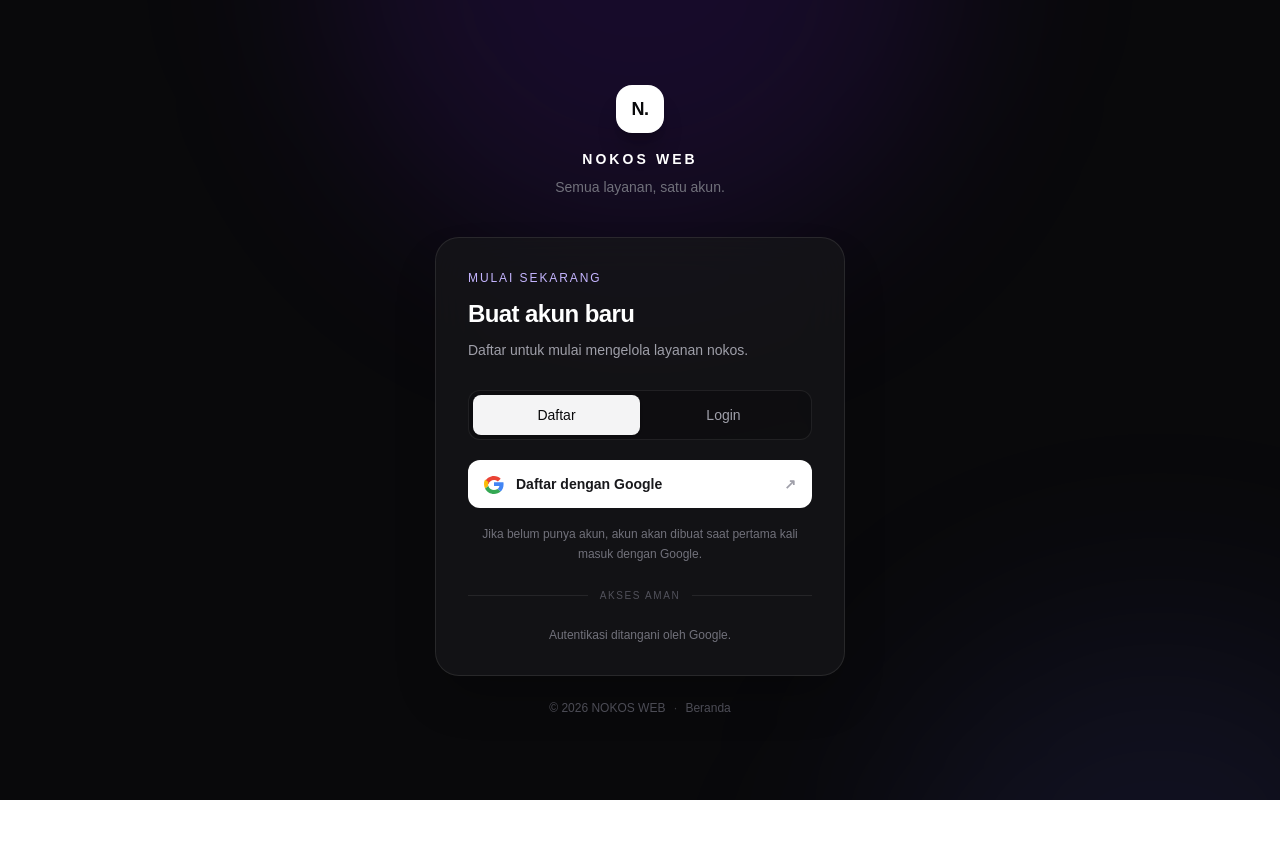
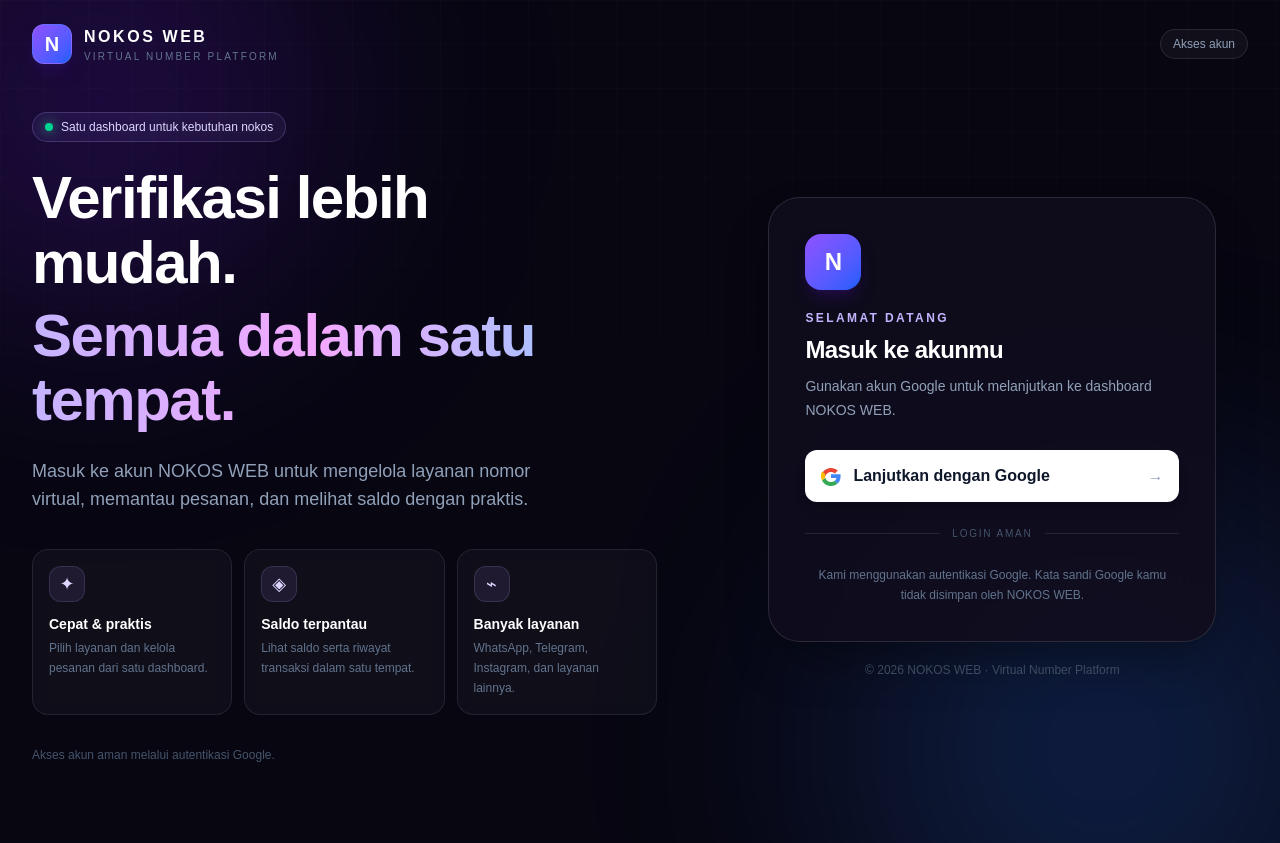
Before and after one commit to exionomercy420-ctrl/nokos-web, a Next.js app: page /login in a window 1280 px wide. Before the commit the page ends 800 px from the top, so only its background shows below. Built offline with nearby package versions, Linux system fonts and the light colour scheme.

Commit message:
Restore previous NOKOS login design

```diff
--- a/app/login/page.tsx
+++ b/app/login/page.tsx
@@ -1,72 +1,89 @@
-"use client";
+import Link from "next/link";
 
-import Link from "next/link";
-import { useState } from "react";
+const highlights = [
+  { icon: "✦", title: "Cepat & praktis", description: "Pilih layanan dan kelola pesanan dari satu dashboard." },
+  { icon: "◈", title: "Saldo terpantau", description: "Lihat saldo serta riwayat transaksi dalam satu tempat." },
+  { icon: "⌁", title: "Banyak layanan", description: "WhatsApp, Telegram, Instagram, dan layanan lainnya." },
+];
 
 export default function LoginPage() {
-  const [mode, setMode] = useState<"register" | "login">("register");
-  const isRegister = mode === "register";
-
   return (
-    <main className="relative flex min-h-screen items-center justify-center overflow-hidden bg-[#09090b] px-4 py-10 text-zinc-100 selection:bg-violet-500/30 sm:px-6">
-      <div aria-hidden="true" className="pointer-events-none absolute inset-0 overflow-hidden">
-        <div className="absolute left-1/2 top-[-22rem] h-[38rem] w-[38rem] -translate-x-1/2 rounded-full bg-violet-600/[0.13] blur-[100px]" />
-        <div className="absolute bottom-[-24rem] right-[-10rem] h-[35rem] w-[35rem] rounded-full bg-indigo-500/[0.09] blur-[110px]" />
+    <main className="relative isolate min-h-screen overflow-hidden bg-[#070611] text-white">
+      <div aria-hidden="true" className="pointer-events-none absolute inset-0 -z-10 overflow-hidden">
+        <div className="absolute -left-32 top-[-8rem] h-[28rem] w-[28rem] rounded-full bg-violet-600/20 blur-[120px]" />
+        <div className="absolute -right-20 bottom-[-10rem] h-[32rem] w-[32rem] rounded-full bg-blue-500/20 blur-[130px]" />
+        <div className="absolute inset-0 opacity-[0.13] [background-image:linear-gradient(rgba(255,255,255,.12)_1px,transparent_1px),linear-gradient(90deg,rgba(255,255,255,.12)_1px,transparent_1px)] [background-size:44px_44px] [mask-image:linear-gradient(to_bottom,black,transparent_85%)]" />
       </div>
 
-      <div className="relative w-full max-w-[410px]">
-        <header className="mb-10 flex flex-col items-center text-center">
-          <div className="flex h-12 w-12 items-center justify-center rounded-2xl bg-white text-lg font-black tracking-tight text-zinc-950 shadow-xl shadow-black/20">
-            N.
+      <header className="mx-auto flex w-full max-w-7xl items-center justify-between px-5 py-6 sm:px-8">
+        <Link href="/login" className="flex items-center gap-3">
+          <div className="flex h-10 w-10 items-center justify-center rounded-xl border border-violet-300/20 bg-gradient-to-br from-violet-500 to-blue-600 text-xl font-black shadow-lg shadow-violet-950/50">N</div>
+          <div>
+            <p className="font-extrabold tracking-[0.16em]">NOKOS WEB</p>
+            <p className="text-[10px] tracking-[0.22em] text-slate-500">VIRTUAL NUMBER PLATFORM</p>
           </div>
-          <p className="mt-4 text-sm font-semibold tracking-[0.22em] text-white">NOKOS WEB</p>
-          <p className="mt-2 text-sm text-zinc-500">Semua layanan, satu akun.</p>
+        </Link>
+        <span className="rounded-full border border-white/10 bg-white/[0.04] px-3 py-1.5 text-xs text-slate-400">Akses akun</span>
       </header>
 
-        <section className="rounded-3xl border border-white/[0.09] bg-zinc-900/70 p-6 shadow-2xl shadow-black/30 backdrop-blur-xl sm:p-8">
+      <div className="mx-auto grid min-h-[calc(100vh-100px)] w-full max-w-7xl items-center gap-12 px-5 pb-12 pt-6 sm:px-8 lg:grid-cols-[1.1fr_.9fr] lg:gap-20 lg:pb-20">
+        <section className="mx-auto w-full max-w-2xl lg:mx-0">
+          <div className="inline-flex items-center gap-2 rounded-full border border-violet-300/20 bg-violet-400/[0.08] px-3 py-1.5 text-xs font-medium text-violet-200">
+            <span className="h-2 w-2 rounded-full bg-emerald-400 shadow-[0_0_12px_rgba(52,211,153,.8)]" />
+            Satu dashboard untuk kebutuhan nokos
+          </div>
+          <h1 className="mt-6 max-w-xl text-4xl font-black leading-[1.08] tracking-tight sm:text-5xl lg:text-6xl">
+            Verifikasi lebih mudah.
+            <span className="mt-2 block bg-gradient-to-r from-violet-300 via-fuchsia-300 to-blue-300 bg-clip-text text-transparent">Semua dalam satu tempat.</span>
+          </h1>
+          <p className="mt-6 max-w-lg text-base leading-7 text-slate-400 sm:text-lg">
+            Masuk ke akun NOKOS WEB untuk mengelola layanan nomor virtual, memantau pesanan, dan melihat saldo dengan praktis.
+          </p>
+
+          <div className="mt-9 grid gap-3 sm:grid-cols-3 lg:grid-cols-1 xl:grid-cols-3">
+            {highlights.map((item) => (
+              <div key={item.title} className="rounded-2xl border border-white/[0.09] bg-white/[0.035] p-4 backdrop-blur-sm">
+                <span className="flex h-9 w-9 items-center justify-center rounded-xl border border-violet-300/15 bg-violet-400/10 text-lg text-violet-200">{item.icon}</span>
+                <h2 className="mt-3 text-sm font-bold">{item.title}</h2>
+                <p className="mt-1 text-xs leading-5 text-slate-500">{item.description}</p>
+              </div>
+            ))}
+          </div>
+          <p className="mt-8 text-xs text-slate-600">Akses akun aman melalui autentikasi Google.</p>
+        </section>
+
+        <section className="mx-auto w-full max-w-md">
+          <div className="rounded-[2rem] border border-white/[0.12] bg-[#100d1d]/90 p-6 shadow-2xl shadow-black/40 backdrop-blur-xl sm:p-9">
             <div className="mb-7">
-            <p className="text-xs font-medium uppercase tracking-[0.16em] text-violet-300">{isRegister ? "Mulai sekarang" : "Senang melihatmu lagi"}</p>
-            <h1 className="mt-3 text-2xl font-semibold tracking-tight text-white">{isRegister ? "Buat akun baru" : "Masuk ke akunmu"}</h1>
-            <p className="mt-2 text-sm leading-6 text-zinc-400">{isRegister ? "Daftar untuk mulai mengelola layanan nokos." : "Lanjutkan ke dashboard NOKOS WEB."}</p>
+              <div className="mb-5 flex h-14 w-14 items-center justify-center rounded-2xl bg-gradient-to-br from-violet-500 to-blue-600 text-2xl font-black shadow-lg shadow-violet-950/50">N</div>
+              <p className="text-xs font-bold uppercase tracking-[0.2em] text-violet-300">Selamat datang</p>
+              <h2 className="mt-2 text-2xl font-bold tracking-tight">Masuk ke akunmu</h2>
+              <p className="mt-2 text-sm leading-6 text-slate-400">Gunakan akun Google untuk melanjutkan ke dashboard NOKOS WEB.</p>
             </div>
 
-          <div className="mb-5 grid grid-cols-2 rounded-xl border border-white/[0.08] bg-black/20 p-1">
-            <button type="button" onClick={() => setMode("register")} className={`rounded-lg px-3 py-2.5 text-sm font-medium transition ${isRegister ? "bg-zinc-100 text-zinc-950 shadow-sm" : "text-zinc-400 hover:text-white"}`}>
-              Daftar
-            </button>
-            <button type="button" onClick={() => setMode("login")} className={`rounded-lg px-3 py-2.5 text-sm font-medium transition ${!isRegister ? "bg-zinc-100 text-zinc-950 shadow-sm" : "text-zinc-400 hover:text-white"}`}>
-              Login
-            </button>
-          </div>
-
-          <Link href="/auth/login" className="group flex w-full items-center justify-center gap-3 rounded-xl bg-white px-4 py-3.5 text-sm font-semibold text-zinc-900 transition hover:bg-zinc-200 focus:outline-none focus:ring-2 focus:ring-violet-400 focus:ring-offset-2 focus:ring-offset-zinc-900">
+            <Link
+              href="/auth/login"
+              className="group flex w-full items-center justify-center gap-3 rounded-xl bg-white px-4 py-3.5 font-semibold text-slate-900 shadow-lg shadow-black/10 transition hover:-translate-y-0.5 hover:bg-slate-100 focus:outline-none focus:ring-2 focus:ring-violet-400 focus:ring-offset-2 focus:ring-offset-[#100d1d]"
+            >
               <svg aria-hidden="true" viewBox="0 0 48 48" className="h-5 w-5">
                 <path fill="#EA4335" d="M24 9.5c3.54 0 6.71 1.22 9.21 3.6l6.85-6.85C35.9 2.38 30.47 0 24 0 14.62 0 6.51 5.38 2.56 13.22l7.98 6.19C12.43 13.72 17.74 9.5 24 9.5Z" transform="translate(0 5)" />
                 <path fill="#4285F4" d="M46.98 24.55c0-1.57-.15-3.09-.38-4.55H24v9.02h12.94c-.58 2.96-2.26 5.48-4.73 7.18l7.66 5.94c4.47-4.13 7.11-10.2 7.11-17.59Z" />
                 <path fill="#FBBC05" d="M10.53 28.59A14.4 14.4 0 0 1 9.75 24c0-1.59.27-3.13.76-4.59l-7.98-6.19A23.9 23.9 0 0 0 0 24c0 3.88.93 7.55 2.56 10.78l7.97-6.19Z" />
                 <path fill="#34A853" d="M24 48c6.48 0 11.93-2.13 15.9-5.86l-7.66-5.94c-2.13 1.43-4.85 2.28-8.24 2.28-6.26 0-11.57-4.22-13.47-9.91l-7.98 6.19C6.51 42.62 14.62 48 24 48Z" />
               </svg>
-            {isRegister ? "Daftar dengan Google" : "Masuk dengan Google"}
-            <span className="ml-auto text-zinc-400 transition group-hover:translate-x-0.5">↗</span>
+              Lanjutkan dengan Google
+              <span className="ml-auto text-slate-400 transition group-hover:translate-x-1">→</span>
             </Link>
 
-          <p className="mt-4 text-center text-xs leading-5 text-zinc-500">
-            {isRegister ? "Jika belum punya akun, akun akan dibuat saat pertama kali masuk dengan Google." : "Gunakan akun Google yang sama dengan saat mendaftar."}
-          </p>
-
-          <div className="my-6 flex items-center gap-3">
-            <span className="h-px flex-1 bg-white/[0.08]" />
-            <span className="text-[10px] uppercase tracking-[0.16em] text-zinc-600">Akses aman</span>
-            <span className="h-px flex-1 bg-white/[0.08]" />
+            <div className="my-6 flex items-center gap-3 text-[10px] uppercase tracking-[0.18em] text-slate-600">
+              <span className="h-px flex-1 bg-white/10" />
+              Login aman
+              <span className="h-px flex-1 bg-white/10" />
             </div>
-          <p className="text-center text-xs text-zinc-500">Autentikasi ditangani oleh Google.</p>
+            <p className="text-center text-xs leading-5 text-slate-500">Kami menggunakan autentikasi Google. Kata sandi Google kamu tidak disimpan oleh NOKOS WEB.</p>
+          </div>
+          <p className="mt-5 text-center text-xs text-slate-600">© 2026 NOKOS WEB · Virtual Number Platform</p>
         </section>
-
-        <footer className="mt-6 text-center text-xs text-zinc-600">
-          © 2026 NOKOS WEB
-          <span className="mx-2 text-zinc-700">·</span>
-          <Link href="/login" className="transition hover:text-zinc-400">Beranda</Link>
-        </footer>
       </div>
     </main>
   );
```
Lines whose indentation alone changed are shown as unchanged.
